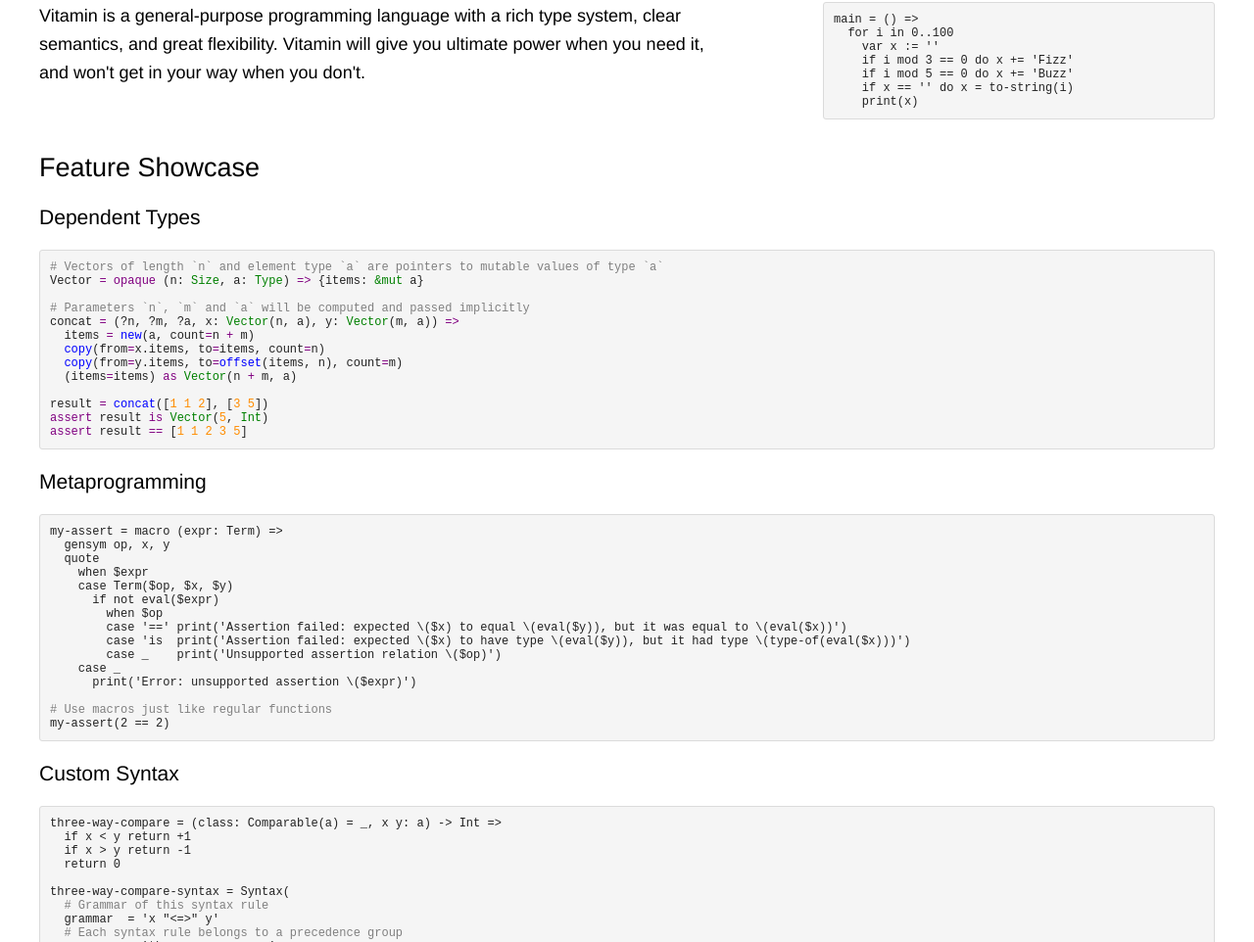
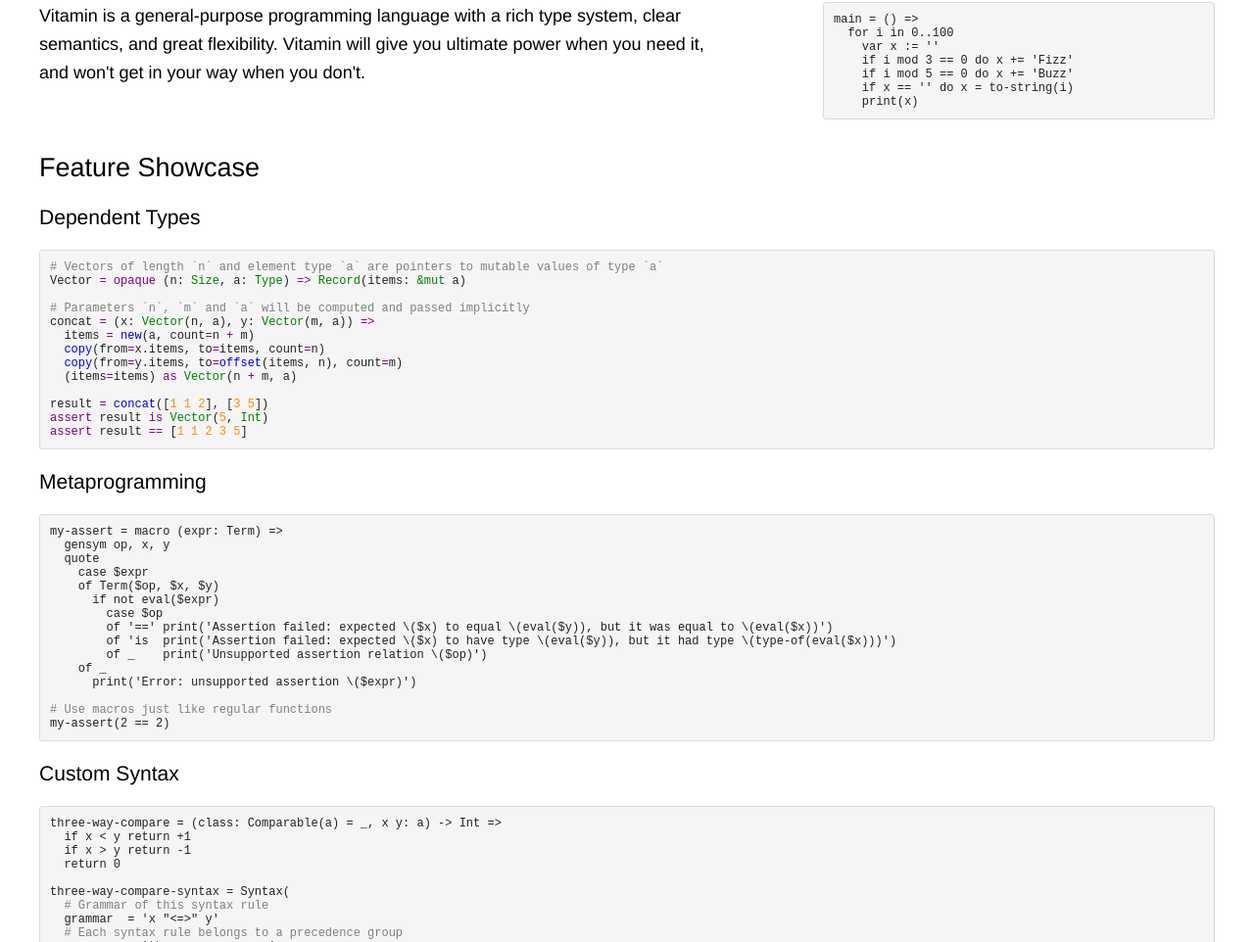
Before and after one commit to maxadamski/vitamin, a plain HTML site: page docs/index.html in a window 1280 px wide. Shown: the part 138-1100 px from the top of the page at 98% size. Drawn offline with Linux system fonts and the light colour scheme.

Commit message:
Update interpreter to work with the improved parser

```diff
--- a/docs/index.html
+++ b/docs/index.html
@@ -153,10 +153,10 @@ code .fc { color: blue }
     <h2>Feature Showcase</h2>
     <h3>Dependent Types</h3>
     <pre><code><span class="c"># Vectors of length `n` and element type `a` are pointers to mutable values of type `a`</span>
-Vector <span class="k">=</span> <span class="k">opaque</span> (n: <span class="kt">Size</span>, a: <span class="kt">Type</span>) <span class="k">=></span> {items: <span class="kt">&mut</span> a}
+Vector <span class="k">=</span> <span class="k">opaque</span> (n: <span class="kt">Size</span>, a: <span class="kt">Type</span>) <span class="k">=></span> <span class="kt">Record</span>(items: <span class="kt">&mut</span> a)
 
 <span class="c"># Parameters `n`, `m` and `a` will be computed and passed implicitly</span>
-concat <span class="k">=</span> (?n, ?m, ?a, x: <span class="kt">Vector</span>(n, a), y: <span class="kt">Vector</span>(m, a)) <span class="k">=></span>
+concat <span class="k">=</span> (x: <span class="kt">Vector</span>(n, a), y: <span class="kt">Vector</span>(m, a)) <span class="k">=></span>
   items <span class="k">=</span> <span class="fc">new</span>(a, count<span class="k">=</span>n <span class="k">+</span> m)
   <span class="fc">copy</span>(from<span class="k">=</span>x.items, to<span class="k">=</span>items, count<span class="k">=</span>n)
   <span class="fc">copy</span>(from<span class="k">=</span>y.items, to<span class="k">=</span><span class="fc">offset</span>(items, n), count<span class="k">=</span>m)
@@ -172,20 +172,21 @@ result <span class="k">=</span> <span class="fc">concat</span>([<span class="mi"
     <pre><code>my-assert = macro (expr: Term) =>
   gensym op, x, y
   quote
-    when $expr
-    case Term($op, $x, $y)
+    case $expr
+    of Term($op, $x, $y)
       if not eval($expr)
-        when $op
-        case '==' print('Assertion failed: expected \($x) to equal \(eval($y)), but it was equal to \(eval($x))')
-        case 'is  print('Assertion failed: expected \($x) to have type \(eval($y)), but it had type \(type-of(eval($x)))')
-        case _    print('Unsupported assertion relation \($op)')
-    case _
+        case $op
+        of '==' print('Assertion failed: expected \($x) to equal \(eval($y)), but it was equal to \(eval($x))')
+        of 'is  print('Assertion failed: expected \($x) to have type \(eval($y)), but it had type \(type-of(eval($x)))')
+        of _    print('Unsupported assertion relation \($op)')
+    of _
       print('Error: unsupported assertion \($expr)')
 
 <span class="c"># Use macros just like regular functions</span>
 my-assert(2 == 2)</code></pre>
 
     <h3>Custom Syntax</h3>
+
     <pre><code>three-way-compare = (class: Comparable(a) = _, x y: a) -> Int =>
   if x &lt; y return +1
   if x > y return -1
```
Also changed, not shown: 6 other files.
